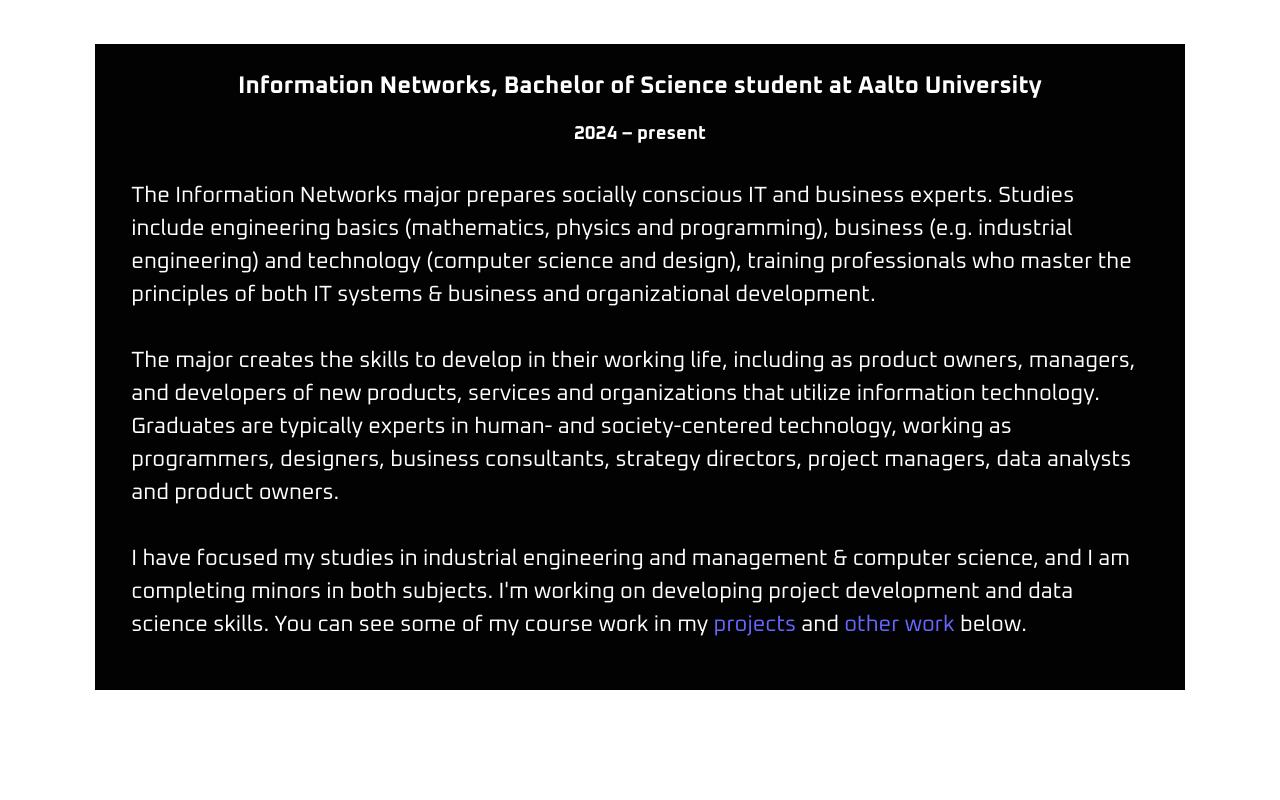
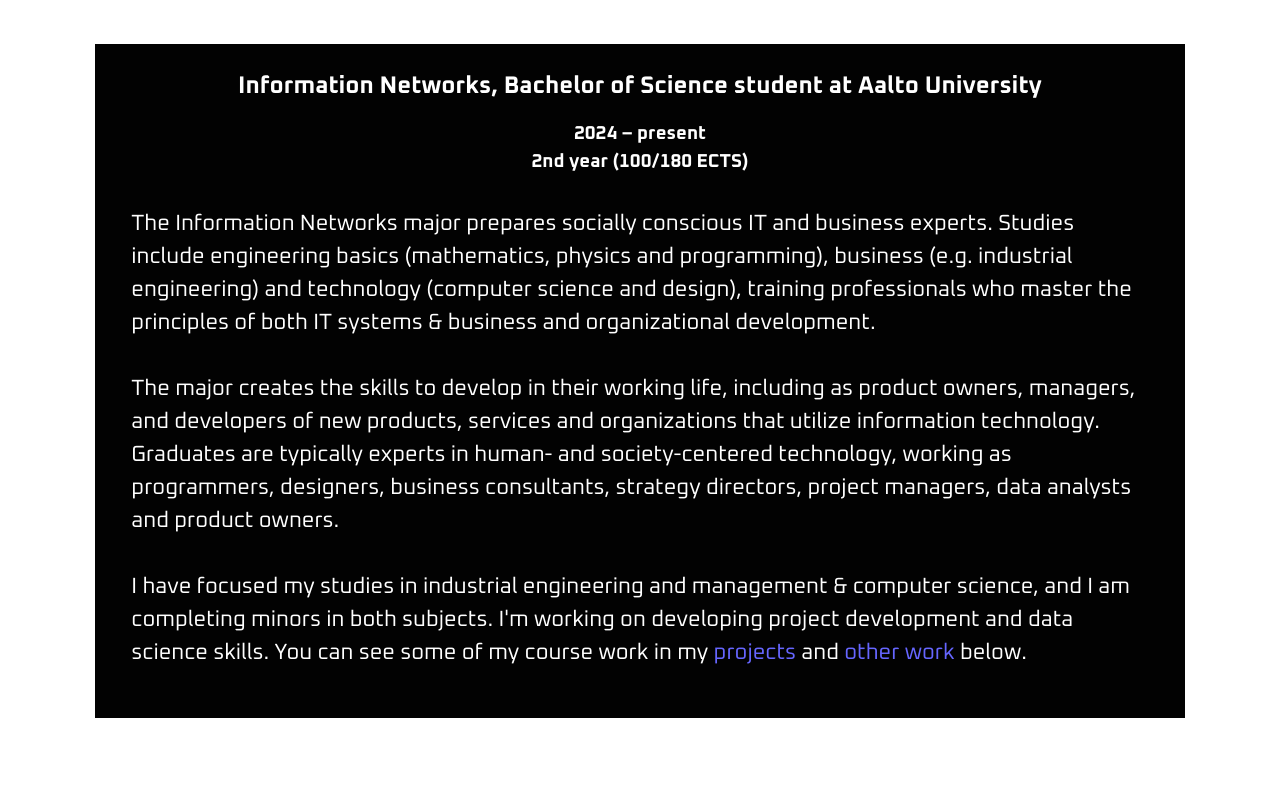
Before and after one commit to silentwinter0/portfolio, a React (Vite) app: page / in a window 1280 px wide. Shown: the part 3580-4380 px from the top of the page. Built offline with nearby package versions, Linux system fonts and the light colour scheme.

Commit message:
Adjusted article subtitles

```diff
--- a/src/components/Article.css
+++ b/src/components/Article.css
@@ -60,11 +60,13 @@
 .article-projecttext h2 {
   margin-top: 0.5rem;
   margin-bottom: 0.5rem;
+  text-align: center;
 }
 
 .article-projecttext h3 {
   margin-top: 0.5rem;
   margin-bottom: 2rem;
+  text-align: center;
 }
 
 .article-paragraph {
--- a/src/pages/FrontPage.jsx
+++ b/src/pages/FrontPage.jsx
@@ -44,7 +44,10 @@ function FrontPage() {
             <Article
               imageSrc=""
               title="Information Networks, Bachelor of Science student at Aalto University"
-              subtitle="2024 – present"
+              subtitle={
+              <>
+                2024 – present<br/>2nd year (100/180 ECTS)
+              </>}
               content={
                 <>
                 The Information Networks major prepares socially conscious
```
